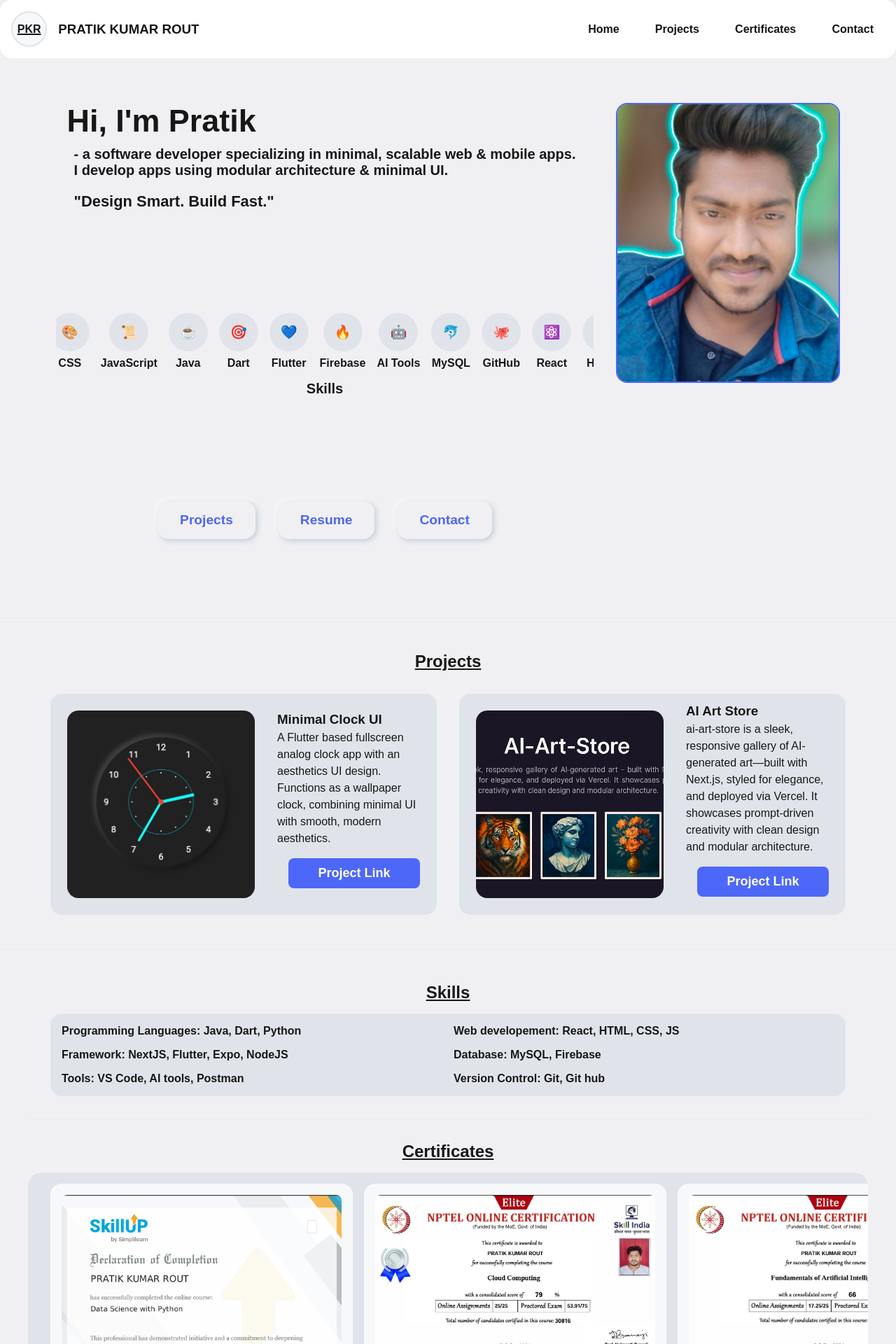
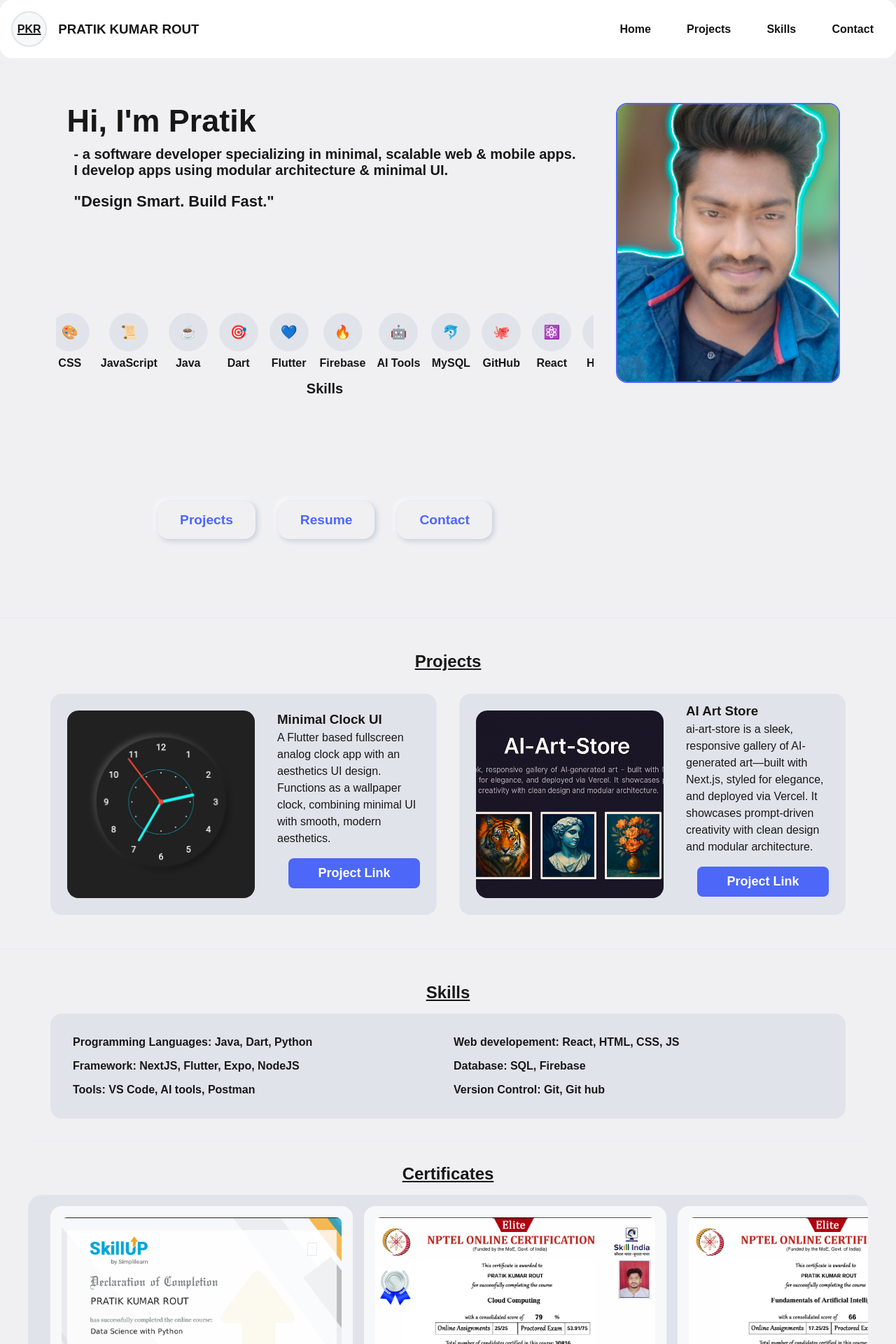
Before and after one commit to PratikKumarRout/Pratik-Kumar-Rout, a Next.js app: page / in a window 1280 px wide. Shown: the top 1920 px of the page at 70% size. Built offline with nearby package versions, Linux system fonts and the light colour scheme.

Commit message:
styles small changes

```diff
--- a/src/app/components/Header.js
+++ b/src/app/components/Header.js
@@ -4,7 +4,7 @@ import styles from "./Header.module.css"
 const navLinks = [
     { label: "Home", anchor: "#hero" },
     { label: "Projects", anchor: "#projects" },
-    { label: "Certificates", anchor: "#certificates" },
+    { label: "Skills", anchor: "#skills" },
     { label: "Contact", anchor: "#contact" },
 ];
 
--- a/src/app/components/Skills.js
+++ b/src/app/components/Skills.js
@@ -4,14 +4,14 @@ const skills = [
     {lable: "Programming Languages" , language: "Java, Dart, Python"},
     {lable: "Web developement" , language: "React, HTML, CSS, JS"},
     {lable: "Framework" , language: "NextJS, Flutter, Expo, NodeJS"},
-    {lable: "Database" , language: "MySQL, Firebase"},
+    {lable: "Database" , language: "SQL, Firebase"},
     {lable: "Tools" , language: "VS Code, AI tools, Postman"},
     {lable: "Version Control", language: "Git, Git hub"}
 ];
 
 export default function Skills () {
     return (
-        <section className={styles.skill_section}>
+        <section id="skills" className={styles.skill_section}>
             <h2>Skills</h2>
             <div className={styles.skills_container}>
                 {skills.map((skill, index) => (
--- a/src/app/components/Skills.module.css
+++ b/src/app/components/Skills.module.css
@@ -1,6 +1,7 @@
 .skill_section {
     max-width: 75rem;
     margin: auto;
+
 }
 
 .skill_section h2{
@@ -16,17 +17,22 @@
     display: grid;
     grid-template-columns: repeat(2, 1fr);
     gap: 1rem;
-    padding: 1rem;
+    padding: 2rem;
     text-wrap: nowrap;
+    font-size: medium;
     font-weight: 600;
 }
 
 
 @media screen and (max-width: 600px) {
+    .skill_section{
+        scroll-margin-top: 4rem;
+    }
     .skills_container {
         display: flex;
         flex-direction: column;
         text-wrap: wrap;
+        padding: 1rem;
     }
 
 }
--- a/src/app/globals.css
+++ b/src/app/globals.css
@@ -52,8 +52,6 @@ header {
 }
 
 /* Projects grid base */
-
-
 /* responsive for desktop & tablet */
 
 /* responsive for mobile */
```
